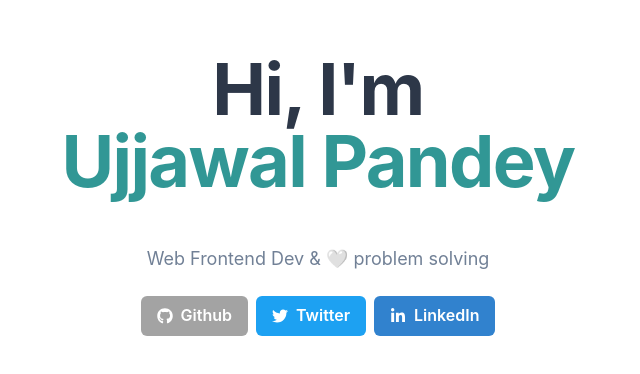
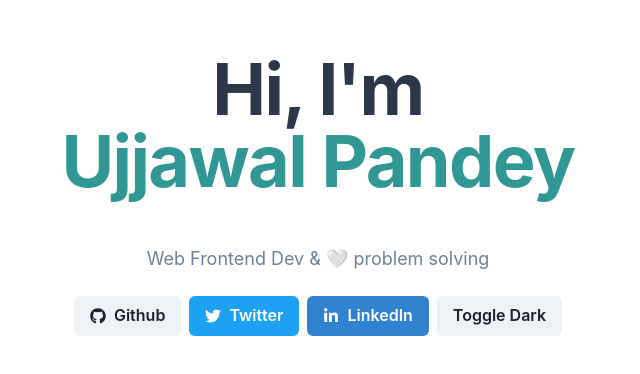
Before and after one commit to theiconik/theiconik.github.io, a React (Create React App) app in the folder v2-reactjs-chakra-ui/: page / in a window 1280 px wide. Shown: the part 206-580 px from the top of the page, without its empty margins (322-962 px from the left). Built offline with nearby package versions, Linux system fonts and the light colour scheme.

Commit message:
dark mode enabled

```diff
--- a/v2-reactjs-chakra-ui/src/App.js
+++ b/v2-reactjs-chakra-ui/src/App.js
@@ -1,10 +1,14 @@
 import "./App.css";
-import { ChakraProvider, Heading, Text, Button, HStack } from "@chakra-ui/react";
-import {FaFacebook, FaGithub, FaLinkedinIn, FaTwitter} from 'react-icons/fa';
+import { Heading, Text, Button, HStack, useColorMode } from "@chakra-ui/react";
+import { FaGithub, FaLinkedinIn, FaTwitter } from "react-icons/fa";
+import { useEffect } from "react"
 
 function App() {
+  const { colorMode, toggleColorMode } = useColorMode();
+  useEffect(() => {
+    console.log('Tap on the heart for dark mode!')
+  }, [])
   return (
-    <ChakraProvider>
     <div className="App">
       <div className="content">
         <Heading
@@ -26,11 +30,17 @@ function App() {
         >
           Ujjawal Pandey
         </Heading>
-          <Text fontSize="lg" color="gray.500" mt={12} mb={6} style={{textAlign: "center"}}>
+        <Text
+          fontSize="lg"
+          color="gray.500"
+          mt={12}
+          mb={6}
+          style={{ textAlign: "center" }}
+        >
           Web Frontend Dev & 🤍 problem solving
         </Text>
         <HStack>
-            <Button colorScheme="blackAlpha" leftIcon={<FaGithub />}>
+          <Button colorScheme="gray" leftIcon={<FaGithub />}>
             Github
           </Button>
           <Button colorScheme="twitter" leftIcon={<FaTwitter />}>
@@ -39,10 +49,12 @@ function App() {
           <Button colorScheme="blue" leftIcon={<FaLinkedinIn />}>
             LinkedIn
           </Button>
+          <Button onClick={toggleColorMode}>
+            Toggle {colorMode === "light" ? "Dark" : "Light"}
+          </Button>
         </HStack>
       </div>
     </div>
-    </ChakraProvider>
   );
 }
 
--- a/v2-reactjs-chakra-ui/src/index.js
+++ b/v2-reactjs-chakra-ui/src/index.js
@@ -1,10 +1,14 @@
 import React from "react";
 import ReactDOM from "react-dom";
 import App from "./App";
+import { ChakraProvider, ColorModeScript } from "@chakra-ui/react";
 
 ReactDOM.render(
   <React.StrictMode>
-    <App />
+    <ChakraProvider >
+      <ColorModeScript initialColorMode='light' />
+      <App />
+    </ChakraProvider>
   </React.StrictMode>,
   document.getElementById("root")
 );
```
Lines whose indentation alone changed are shown as unchanged.
